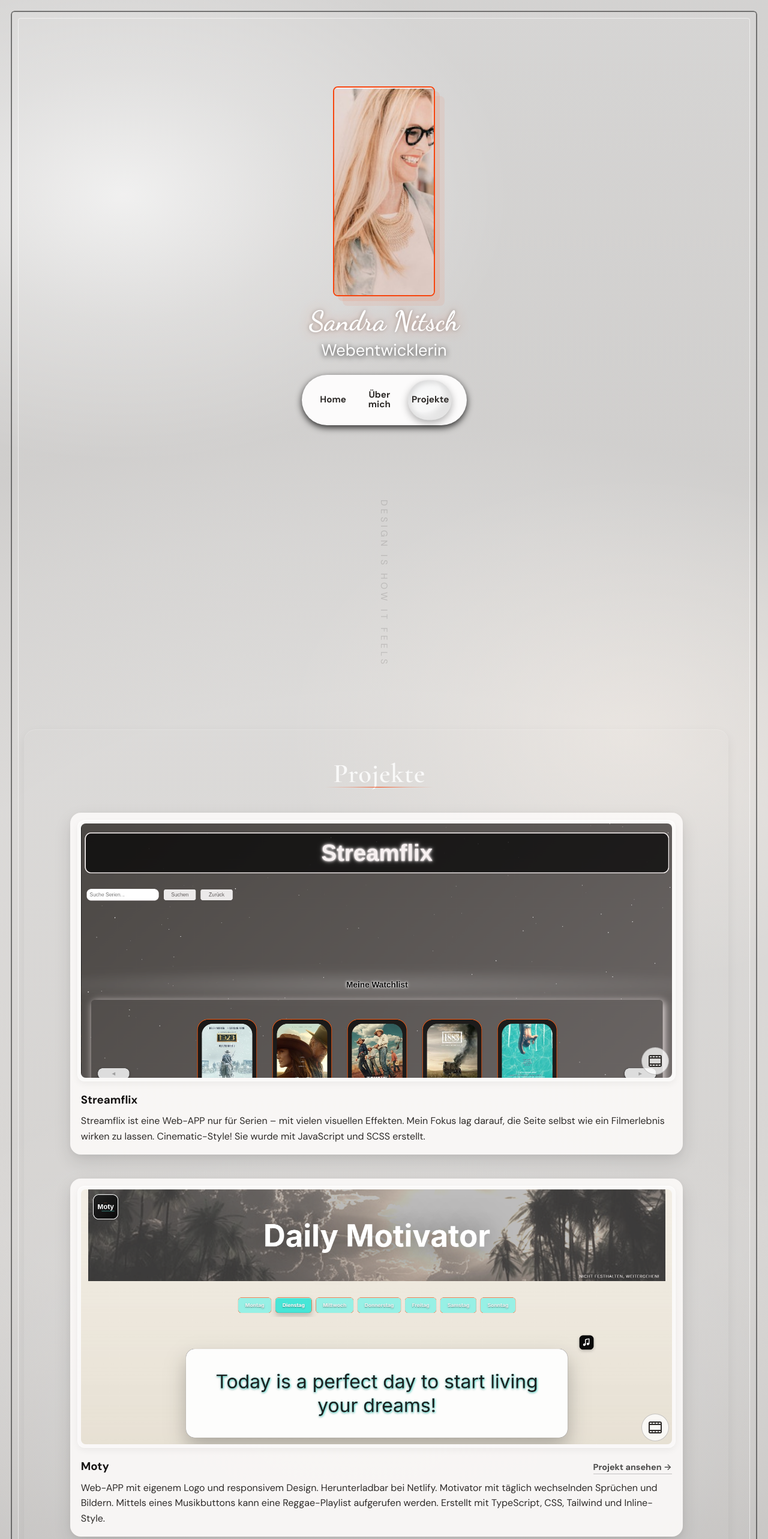
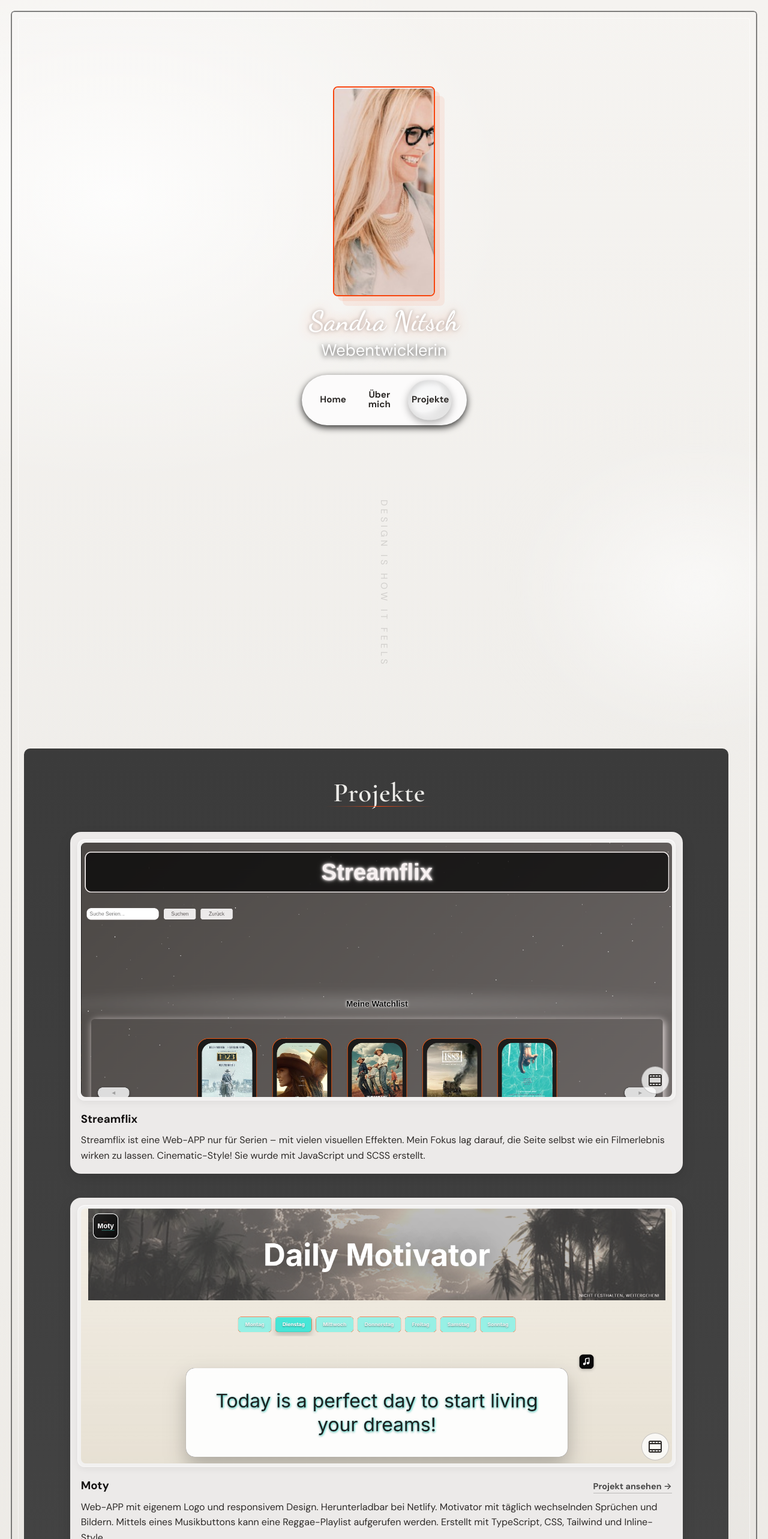
Before and after one commit to Sandra506763/portfoliosandra, a React (Vite) app: page /projects in a window 1280 px wide. Shown: the top 2566 px of the page at 60% size. Built offline with nearby package versions, Linux system fonts and the light colour scheme.

Commit message:
BackgroundcoloursAllPagesAndPanelProjectsColourH2AboutAndFooterUpdated

```diff
--- a/src/styles/Portfolio.css
+++ b/src/styles/Portfolio.css
@@ -21,37 +21,19 @@ body {
   display: flex;
   flex-direction: column;
 
-  background: radial-gradient(
-      900px 620px at 16% 8%,
-      rgba(255, 255, 255, 0.68) 0%,
-      rgba(255, 255, 255, 0.28) 34%,
-      rgba(255, 255, 255, 0) 72%
+  background:
+    radial-gradient(
+      900px 650px at 15% 8%,
+      rgba(255, 255, 255, 0.85) 0%,
+      rgba(255, 255, 255, 0.34) 40%,
+      rgba(255, 255, 255, 0) 74%
     ),
-    radial-gradient(
-      760px 560px at 82% 30%,
-      rgba(255, 246, 238, 0.42) 0%,
-      rgba(255, 246, 238, 0.16) 42%,
-      rgba(255, 246, 238, 0) 76%
-    ),
-    radial-gradient(
-      1100px 760px at 46% 58%,
-      rgba(255, 255, 255, 0.22) 0%,
-      rgba(255, 255, 255, 0.08) 52%,
-      rgba(255, 255, 255, 0) 82%
-    ),
-    radial-gradient(
-      1300px 900px at 50% 120%,
-      rgba(255, 255, 255, 0.34) 0%,
-      rgba(255, 255, 255, 0.12) 54%,
-      rgba(255, 255, 255, 0) 88%
-    ),
-    radial-gradient(
-      1500px 1000px at 50% 42%,
-      rgba(0, 0, 0, 0) 54%,
-      rgba(45, 42, 40, 0.045) 82%,
-      rgba(45, 42, 40, 0.085) 100%
-    ),
-    linear-gradient(180deg, #e3e2e1 0%, #d8d6d4 48%, #cbc9c8 100%);
+    linear-gradient(
+      180deg,
+      #f5f3f0 0%,
+      #efede9 52%,
+      #e8e4df 100%
+    );
 }
 
 .top-section > header {
@@ -63,6 +45,7 @@ body {
 .sectionTitle {
   margin-bottom: clamp(24px, 3vw, 40px);
 }
+
 .homePage {
   flex: 1;
   display: flex;
@@ -71,37 +54,7 @@ body {
   padding: clamp(10px, 2vw, 18px);
   box-sizing: border-box;
 
-  background: radial-gradient(
-      900px 620px at 16% 8%,
-      rgba(255, 255, 255, 0.68) 0%,
-      rgba(255, 255, 255, 0.28) 34%,
-      rgba(255, 255, 255, 0) 72%
-    ),
-    radial-gradient(
-      760px 560px at 82% 30%,
-      rgba(255, 246, 238, 0.42) 0%,
-      rgba(255, 246, 238, 0.16) 42%,
-      rgba(255, 246, 238, 0) 76%
-    ),
-    radial-gradient(
-      1100px 760px at 46% 58%,
-      rgba(255, 255, 255, 0.22) 0%,
-      rgba(255, 255, 255, 0.08) 52%,
-      rgba(255, 255, 255, 0) 82%
-    ),
-    radial-gradient(
-      1300px 900px at 50% 120%,
-      rgba(255, 255, 255, 0.34) 0%,
-      rgba(255, 255, 255, 0.12) 54%,
-      rgba(255, 255, 255, 0) 88%
-    ),
-    radial-gradient(
-      1500px 1000px at 50% 42%,
-      rgba(0, 0, 0, 0) 54%,
-      rgba(45, 42, 40, 0.045) 82%,
-      rgba(45, 42, 40, 0.085) 100%
-    ),
-    linear-gradient(180deg, #e3e2e1 0%, #d8d6d4 48%, #cbc9c8 100%);
+  background: transparent;
 }
 
 .aboutPage .homeFrame {
@@ -270,20 +223,27 @@ body {
   isolation: isolate;
   position: relative;
   background: linear-gradient(to top, #2b2b2b, #575757);
-  border-top: 1px solid rgba(255, 255, 255, 0.1);
+  border-top: 1px solid rgba(255, 255, 255, 0.28);
+  box-shadow: inset 0 1px 0 rgba(255, 255, 255, 0.08);
 }
 
 .siteFooter::before {
   content: "";
   position: absolute;
-  left: 0;
-  right: 0;
-  top: -34px;
-  height: 34px;
+  left: 8%;
+  right: 8%;
+  top: -14px;
+  height: 14px;
   pointer-events: none;
 
-  background: linear-gradient(to bottom, rgba(0, 0, 0, 0), rgba(0, 0, 0, 0.28));
+  background: radial-gradient(
+    ellipse at center,
+    rgba(255, 255, 255, 0.16) 0%,
+    rgba(255, 255, 255, 0.06) 45%,
+    rgba(255, 255, 255, 0) 75%
+  );
 }
+
 .siteFooter .footerText {
   margin: 0;
   font-size: 0.9rem;
@@ -473,7 +433,9 @@ body {
   font-weight: 600;
   font-size: clamp(2.7rem, 3.5vw, 3.8rem);
   letter-spacing: 0.015em;
-  color: rgba(255, 255, 255, 0.82);
+
+  color: #5f5a55;
+
   text-shadow: none;
   text-transform: none;
 }
--- a/src/styles/Projekte.css
+++ b/src/styles/Projekte.css
@@ -2,6 +2,40 @@
 
 .projectsPage .homeLeft.projectsLeft {
   min-height: clamp(520px, 72vh, 820px);
+}
+
+.projectsPage .homeRight {
+  position: relative;
+  isolation: isolate;
+}
+
+.projectsPage .homeRight::after {
+  content: "";
+  position: absolute;
+
+  width: clamp(520px, 50vw, 850px);
+  height: clamp(520px, 65vh, 850px);
+
+  right: -20%;
+  bottom: -12%;
+
+  background: radial-gradient(
+    ellipse at center,
+    rgba(255, 255, 255, 0.58) 0%,
+    rgba(255, 255, 255, 0.32) 30%,
+    rgba(255, 255, 255, 0.14) 50%,
+    rgba(255, 255, 255, 0.04) 65%,
+    rgba(255, 255, 255, 0) 80%
+  );
+
+  filter: blur(18px);
+  pointer-events: none;
+  z-index: 0;
+}
+
+.projectsPage .homeRight > * {
+  position: relative;
+  z-index: 1;
 }
 
 .projectsPage .homeGrid {
@@ -18,28 +52,33 @@
   padding: clamp(26px, 2.8vw, 44px);
   margin-inline: clamp(-20px, -2vw, -40px);
   padding-inline: 20px;
-  box-shadow: 0 6px 18px rgba(0, 0, 0, 0.06),
-    inset 0 1px 0 rgba(255, 255, 255, 0.18);
 
-  border-radius: 20px 20px 36px 36px;
-  background: transparent;
+  border-radius: 10px;
+  background: linear-gradient(180deg, #3b3b3b 0%, #444444 55%, #4a4a4a 100%);
+
   border: none;
   backdrop-filter: none;
   -webkit-backdrop-filter: none;
-  margin-left: clamp(-30px, -2vw, -60px);
+
+  margin-left: clamp(-52px, -3.6vw, -82px);
+  margin-top: clamp(50px, 4.5vw, 70px);
 }
 
 .projectsPanel::after {
-  bottom: -40px;
-  height: 40px;
-  opacity: 0.25;
-  filter: blur(4px);
-  overflow: hidden;
-  background: linear-gradient(
-    to bottom,
-    rgba(255, 255, 255, 0.06),
-    rgba(255, 255, 255, 0)
+  content: "";
+  position: absolute;
+  inset: 0;
+  border-radius: inherit;
+  pointer-events: none;
+
+  background: radial-gradient(
+    ellipse 70% 45% at 92% 96%,
+    rgba(255, 255, 255, 0.10) 0%,
+    rgba(255, 255, 255, 0.045) 38%,
+    rgba(255, 255, 255, 0) 72%
   );
+
+  z-index: 0;
 }
 
 .projectsHeader {
@@ -49,6 +88,8 @@
 
   margin: 11px 0 2.5rem 0;
   padding-left: 10px;
+  position: relative;
+  z-index: 1;
 }
 
 .projectsHeader h2 {
@@ -57,7 +98,8 @@
   font-size: clamp(2.7rem, 3.5vw, 3.8rem);
   letter-spacing: 0.015em;
   text-transform: none;
-  color: rgba(255, 255, 255, 0.82);
+  color: rgba(248, 246, 243, 0.94);
+
   text-shadow: none;
 }
 
@@ -89,12 +131,15 @@
   width: 100%;
   max-width: none;
   margin: -12px 0 2rem 0;
+  position: relative;
+  z-index: 1;
 }
 
 .projectCard {
   background: rgba(251, 249, 248, 0.92);
   border-radius: 18px;
-  box-shadow: 0 12px 30px rgba(0, 0, 0, 0.11), 0 3px 10px rgba(0, 0, 0, 0.04);
+  box-shadow: 0 10px 24px rgba(0, 0, 0, 0.09), 0 2px 8px rgba(0, 0, 0, 0.03);
+
   overflow: hidden;
   display: grid;
   grid-template-rows: auto 1fr;
@@ -382,13 +427,44 @@
   .projectsRight {
     margin-bottom: 18px;
   }
+    .projectCard .cardImage .filmIcon {
+      width: 42px;
+      height: 42px;
+
+      right: 8px;
+      bottom: 8px;
+      top: auto;
+      left: auto;
+    }
+
+    .projectCard .cardImage .filmIcon svg {
+      width: 22px;
+      height: 22px;
+    }
+
 }
 
 @media (max-width: 820px) {
   .projectsGrid {
     grid-template-columns: 1fr;
   }
+
+  @media (max-width: 520px) {
+    .projectCard .cardImage .filmIcon {
+      width: 38px;
+      height: 38px;
+
+      right: 7px;
+      bottom: 7px;
+    }
+
+    .projectCard .cardImage .filmIcon svg {
+      width: 20px;
+      height: 20px;
+    }
+  }
 }
+
 
 /* =========================================================
    Projekte – Responsive: gleiche Logik wie Portfolio.css (About/Home)
@@ -418,6 +494,7 @@
   .projectsPanel {
     margin-inline: 0;
     margin-left: 0;
+    margin-top: 32px;
   }
 
   .projectsGrid {
@@ -435,3 +512,8 @@
     grid-template-columns: minmax(0, 1fr) minmax(320px, 360px);
   }
 }
+@media (max-width: 820px) {
+  .projectsPanel {
+    margin-top: 20px;
+  }
+}
--- a/src/styles/RightPanelHeader.css
+++ b/src/styles/RightPanelHeader.css
@@ -37,15 +37,27 @@
   height: clamp(240px, 32vw, 350px);
   border-radius: 8px;
   border: 2px solid rgb(247, 69, 14);
-  box-shadow: 8px 8px 0 rgba(247, 69, 14, 0.1),
+  box-shadow:
+    8px 8px 0 rgba(247, 69, 14, 0.1),
     16px 16px 0 rgba(240, 123, 77, 0.1);
+
   object-fit: cover;
+
+  transform: scale(1);
+  transition:
+    transform 1.1s cubic-bezier(0.22, 1, 0.36, 1),
+    box-shadow 1.1s ease;
+
+  will-change: transform;
+  cursor: pointer;
 }
 
 .rph-profilePic:hover {
-  transform: scale(1.06);
-  transition: all 0.8s cubic-bezier(0.68, -0.55, 0.27, 1.2);
-  cursor: pointer;
+  transform: scale(1.04);
+
+  box-shadow:
+    9px 9px 0 rgba(247, 69, 14, 0.09),
+    17px 17px 0 rgba(240, 123, 77, 0.09);
 }
 
 .rph-homeHeader {
```
